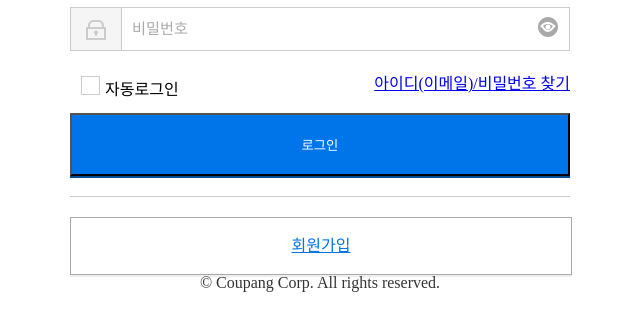
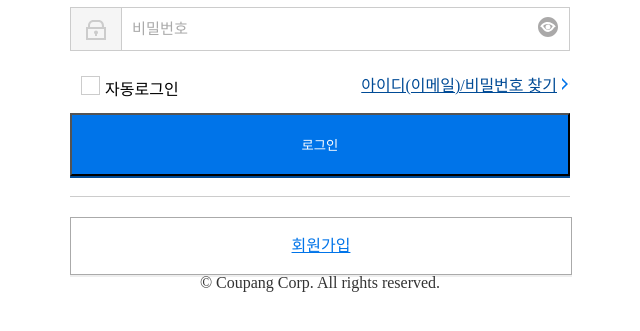
Before and after one commit to High-Quality-Coffee/my_web_week3, a plain HTML site: page week6/index.html in a window 1280 px wide. Shown: the part 113-444 px from the top of the page, without its empty margins (320-960 px from the left). Drawn offline with Linux system fonts and the light colour scheme.

Commit message:
Update style.css

```diff
--- a/week6/style.css
+++ b/week6/style.css
@@ -1,27 +1,3 @@
-/* h1{}
-h1 a{}
-h1 a img{}
-main{}
-main form{}
-main form fieldset{}
-main form fieldset legend{}
-main form fieldset ul{}
-main form fieldset ul li{}
-main form fieldset ul li .id_bg{}
-main form fieldset ul li span input{}
-main form fieldset ul li .error .id_error{}
-main form fieldset ul li .pw_bg{}
-main form fieldset ul li span input[name=user_pw]{}
-main form fieldset ul li .pw_show_hide{}
-main form fieldset ul li .error .pw_error{}
-main form fieldset div p label input {}
-main form fieldset div p label p a {}
-main form fieldset button {}
-main a {}
-footer {} */
-
-/* #0074e9 (파랑) | #e7223d (빨강) */
-
 h1 {text-align: center; margin: 50px auto 30px;}
 h1 a {}
 h1 a img {width: 200px;}
@@ -93,7 +69,7 @@ main #loginFrm fieldset .btm p label input[name=login_y] + span::before {
     border: 1px solid #ccc;
     content: ''; display: inline-block;
     width:17px; height: 17px;
-    background-image: url(../images/icon.svg);
+    background-image: url(../image/icon.svg);
     background-position: -65px -22px;
     margin-right: 5px;
 }
@@ -101,13 +77,13 @@ main #loginFrm fieldset .btm p label input[name=login_y]:checked + span::before
     background-position: -84px -21px;
 }
 main #loginFrm fieldset .btm p label span {}
-main #loginFrm fieldset .btm .idpw_serch {color: #004b96;}
-main #loginFrm fieldset .btm .idpw_serch::after{
+main #loginFrm fieldset .btm .idpw_search {color: #004b96;}
+main #loginFrm fieldset .btm .idpw_search::after{
     content: '';
     display: inline-block;
     width: 8px;
     height: 15px;
-    background-image: url(../images/icon.svg);
+    background-image: url(../image/icon.svg);
     background-position: -104px -21px;
     margin-left: 5px;
 }
```
